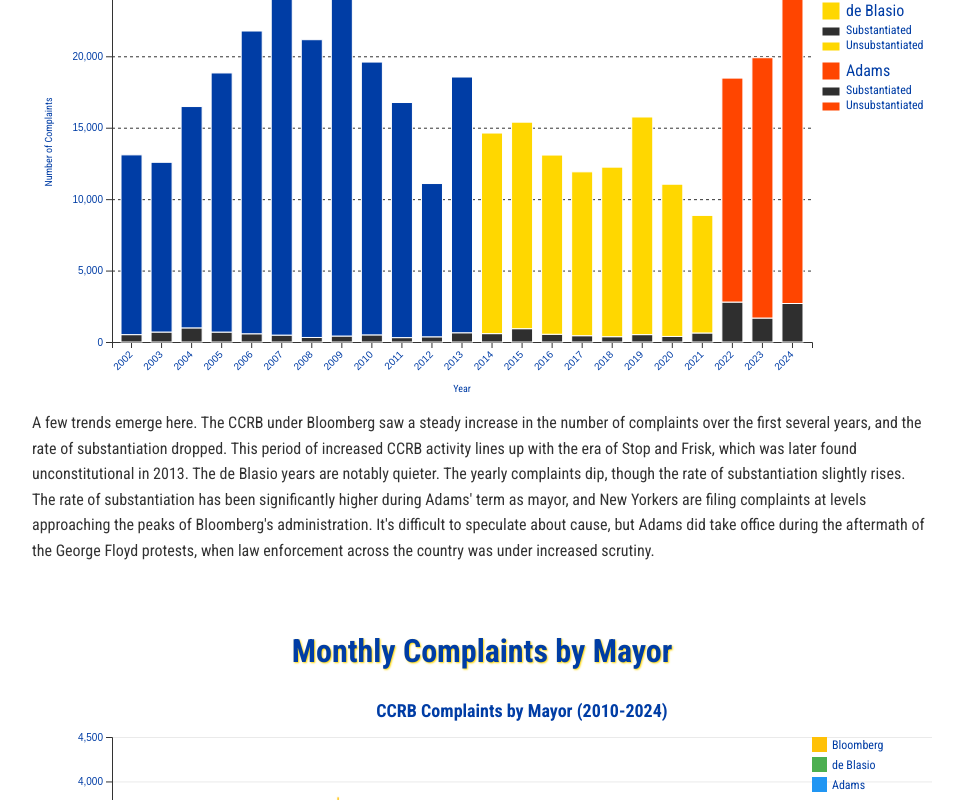
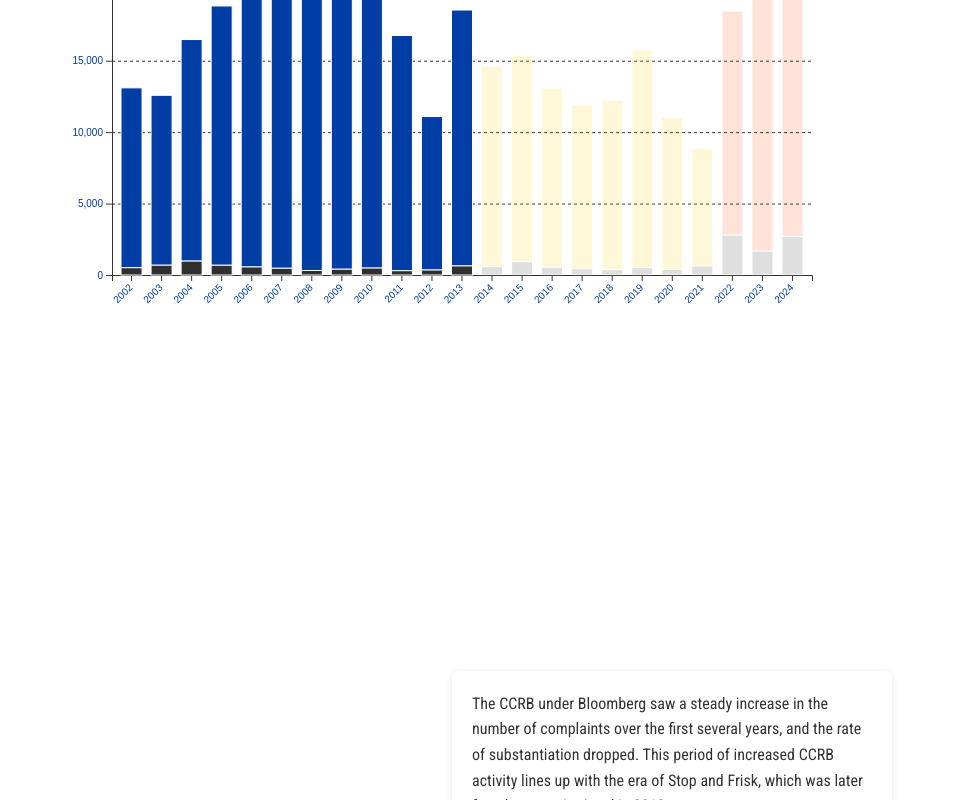
Before and after one commit to thomagin/Fagin_CCRB, a plain HTML site: page index.html in a window 1280 px wide. Shown: the part 4779-5579 px from the top of the page, without its empty margins (158-1113 px from the left). Drawn offline with nearby package versions, Linux system fonts and the light colour scheme; animation ran at ten frames a second.

Commit message:
modified:   index.html 	modified:   main.js 	modified:   style.css

```diff
--- a/index.html
+++ b/index.html
@@ -64,16 +64,31 @@
 </div>
 
 
-    <!-- Section 8.5: Yearly Complaints Analysis -->
-    <div class="section" id="yearly-complaints">
-        <h2 class="license-plate">Year-by-Year CCRB Complaints</h2>
-        <p>Here's a breakdown of the complaints by year. We can see how police oversight changed over time under each administration going back to Bloomberg.</p>
-        <div id="yearly-complaints-chart"></div>
-        <p>A few trends emerge here. The CCRB under Bloomberg saw a steady increase in the number of complaints over the first several years, and the rate of substantiation dropped. This period of increased CCRB activity lines up with the era of Stop and Frisk, which was later found unconstitutional in 2013.
-            The de Blasio years are notably quieter. The yearly complaints dip, though the rate of substantiation slightly rises.
-            The rate of substantiation has been significantly higher during Adams' term as mayor, and New Yorkers are filing complaints at levels approaching the peaks of Bloomberg's administration. It's difficult to speculate about cause, but Adams did take office during the aftermath of the George Floyd protests, when law enforcement across the country was under increased scrutiny.
-        </p>
+<div class="section" id="yearly-complaints">
+    <h2 class="license-plate">Year-by-Year CCRB Complaints</h2>
+    <div class="yearly-scroll-container">
+        <!-- The chart will be sticky -->
+        <div id="yearly-complaints-chart" class="sticky-chart"></div>
+        <!-- Annotations will appear as we scroll -->
+        <div class="annotations">
+            <div class="annotation-section" id="bloomberg-section">
+                <div class="annotation-text">
+                    <p>The CCRB under Bloomberg saw a steady increase in the number of complaints over the first several years, and the rate of substantiation dropped. This period of increased CCRB activity lines up with the era of Stop and Frisk, which was later found unconstitutional in 2013.</p>
+                </div>
+            </div>
+            <div class="annotation-section" id="deblasio-section">
+                <div class="annotation-text">
+                    <p>The de Blasio years are notably quieter. The yearly complaints dip, though the rate of substantiation slightly rises. Notably, Eric Garner was killed by a police officer in 2014.</p>
+                </div>
+            </div>
+            <div class="annotation-section" id="adams-section">
+                <div class="annotation-text">
+                    <p>The rate of substantiation has been significantly higher during Adams' term as mayor, and New Yorkers are filing complaints at levels approaching the peaks of Bloomberg's administration. It's difficult to speculate about cause, but Adams did take office in the aftermath of the George Floyd protests in 2020, when law enforcement across the country was under increased scrutiny.</p>
+                </div>
+            </div>
+        </div>
     </div>
+</div>
 
      <!-- Section 6: Monthly Cases Histogram -->
      <div class="section" id="monthly-histogram">
--- a/main.js
+++ b/main.js
@@ -1722,6 +1722,14 @@ const yearlyMargin = { top: 40, right: 120, bottom: 60, left: 80 };
 const yearlyWidth = 900 - yearlyMargin.left - yearlyMargin.right;
 const yearlyHeight = 500 - yearlyMargin.top - yearlyMargin.bottom;
 
+// Create tooltip first (outside the data loading)
+const yearlyTooltip = d3.select("body")
+    .append("div")
+    .attr("class", "tooltip")
+    .style("opacity", 0)
+    .style("z-index", "9999")  // Ensure tooltip is always on top
+    .style("pointer-events", "none");
+
 // Create SVG container
 const yearlySvg = d3.select("#yearly-complaints-chart")
     .append("svg")
@@ -1796,28 +1804,6 @@ d3.json('https://raw.githubusercontent.com/thomagin/Fagin_CCRB/main/data/yearmay
             .tickFormat(d3.format(","))
             .ticks(8));
 
-    // Add labels
-    yearlySvg.append("text")
-        .attr("class", "axis-label")
-        .attr("x", yearlyWidth / 2)
-        .attr("y", yearlyHeight + 50)
-        .style("text-anchor", "middle")
-        .text("Year");
-
-    yearlySvg.append("text")
-        .attr("class", "axis-label")
-        .attr("transform", "rotate(-90)")
-        .attr("x", -yearlyHeight / 2)
-        .attr("y", -60)
-        .style("text-anchor", "middle")
-        .text("Number of Complaints");
-
-    // Create tooltip
-    const yearlyTooltip = d3.select("body")
-        .append("div")
-        .attr("class", "tooltip")
-        .style("opacity", 0);
-
     // Add stacked bars
     const yearlyBarGroups = yearlySvg.selectAll(".bar-group")
         .data(yearlyFlatData)
@@ -1852,7 +1838,6 @@ d3.json('https://raw.githubusercontent.com/thomagin/Fagin_CCRB/main/data/yearmay
             const substantiationRate = (parentData.substantiated / parentData.total * 100).toFixed(1);
 
             d3.select(this)
-                .style("opacity", 0.8)
                 .style("stroke-width", 2);
 
             yearlyTooltip.transition()
@@ -1870,7 +1855,6 @@ d3.json('https://raw.githubusercontent.com/thomagin/Fagin_CCRB/main/data/yearmay
         })
         .on("mouseout", function() {
             d3.select(this)
-                .style("opacity", 1)
                 .style("stroke-width", 1);
 
             yearlyTooltip.transition()
@@ -1878,53 +1862,62 @@ d3.json('https://raw.githubusercontent.com/thomagin/Fagin_CCRB/main/data/yearmay
                 .style("opacity", 0);
         });
 
-    // Add legend
-    const yearlyLegend = yearlySvg.append("g")
-        .attr("class", "legend")
-        .attr("transform", `translate(${yearlyWidth + 10}, 0)`);
-
-    Object.entries(yearlyMayorColors).forEach(([mayor, color], i) => {
-        const legendGroup = yearlyLegend.append("g")
-            .attr("transform", `translate(0, ${i * 60})`);
-
-        legendGroup.append("rect")
-            .attr("width", 18)
-            .attr("height", 18)
-            .style("fill", color)
-            .style("stroke", "white");
-
-        legendGroup.append("text")
-            .attr("x", 24)
-            .attr("y", 14)
-            .text(mayor);
-
-        // Add substantiated indicator
-        legendGroup.append("rect")
-            .attr("width", 18)
-            .attr("height", 9)
-            .attr("y", 25)
-            .style("fill", "#2F2F2F")
-            .style("stroke", "white");
-
-        legendGroup.append("text")
-            .attr("x", 24)
-            .attr("y", 32)
-            .style("font-size", "12px")
-            .text("Substantiated");
-
-        // Add unsubstantiated indicator
-        legendGroup.append("rect")
-            .attr("width", 18)
-            .attr("height", 9)
-            .attr("y", 40)
-            .style("fill", color)
-            .style("stroke", "white");
-
-        legendGroup.append("text")
-            .attr("x", 24)
-            .attr("y", 47)
-            .style("font-size", "12px")
-            .text("Unsubstantiated");
+    // Function to handle mayor focus - now inside the data loading scope
+    function focusMayor(mayor) {
+        const yearRanges = {
+            'Bloomberg': [2002, 2013],
+            'de Blasio': [2014, 2021],
+            'Adams': [2022, 2024]
+        };
+
+        const range = yearRanges[mayor];
+
+        yearlyBarGroups.selectAll("rect")
+            .transition()
+            .duration(500)
+            .style("opacity", function(d) {
+                const parentData = d3.select(this.parentNode).datum();
+                return (parentData.year >= range[0] && parentData.year <= range[1]) ? 1 : 0.15;
+            });
+
+        console.log('Focusing mayor:', mayor);
+        console.log('Year range:', range);
+    }
+
+    // Set up intersection observer - now inside the data loading scope
+    const observerOptions = {
+        root: null,
+        rootMargin: '-40% 0px -40% 0px',
+        threshold: [0, 0.2, 0.4, 0.6, 0.8, 1]
+    };
+
+    const observer = new IntersectionObserver((entries) => {
+        entries.forEach(entry => {
+            const section = entry.target;
+            const textElement = section.querySelector('.annotation-text');
+
+            if (entry.isIntersecting) {
+                textElement.classList.add('active');
+
+                if (section.id === 'bloomberg-section') {
+                    console.log('Focusing Bloomberg');
+                    focusMayor('Bloomberg');
+                } else if (section.id === 'deblasio-section') {
+                    console.log('Focusing de Blasio');
+                    focusMayor('de Blasio');
+                } else if (section.id === 'adams-section') {
+                    console.log('Focusing Adams');
+                    focusMayor('Adams');
+                }
+            } else {
+                textElement.classList.remove('active');
+            }
+        });
+    }, observerOptions);
+
+    // Start observing
+    document.querySelectorAll('.annotation-section').forEach(section => {
+        observer.observe(section);
     });
 });
 
--- a/style.css
+++ b/style.css
@@ -589,3 +589,80 @@ svg text {
         gap: 1rem;
     }
 }
+
+
+/*ANNOTATIONS FOR YEARLY CHART*/
+
+/* Yearly Complaints Specific Styling */
+
+
+#yearly-complaints-chart.sticky-chart {
+    position: sticky;
+    top: 50px;
+    z-index: 1;
+    background: white;
+    margin-bottom: 20px;
+}
+
+
+.annotation-text {
+    max-width: 400px;
+    background: rgba(255, 255, 255, 0.95);
+    padding: 20px;
+    border-radius: 8px;
+    box-shadow: 0 2px 8px rgba(0, 0, 0, 0.1);
+    opacity: 0;
+    transform: translateY(20px);
+    transition: all 0.5s ease;
+}
+
+.annotation-text.active {
+    opacity: 1;
+    transform: translateY(0);
+}
+
+.yearly-scroll-container {
+    position: relative;
+    min-height: 200vh;
+}
+
+.sticky-chart {
+    position: sticky;
+    top: 50px;
+    z-index: 1;
+    background: white;
+}
+
+.annotations {
+    position: relative;
+    z-index: 2;
+}
+
+.tooltip {
+    z-index: 9999;
+    pointer-events: none;
+    background: white;
+    padding: 10px;
+    border: 1px solid #ccc;
+    border-radius: 4px;
+    box-shadow: 0 2px 4px rgba(0,0,0,0.1);
+}
+
+.annotation-section {
+    height: 100vh;
+    display: flex;
+    align-items: center;
+    padding: 0 40px;
+}
+
+/* Bloomberg section stays on the right */
+#bloomberg-section {
+    justify-content: flex-end;
+}
+
+/* de Blasio and Adams sections go to the left */
+#deblasio-section, #adams-section {
+    justify-content: flex-start;
+}
+
+/* LINE CHART ANNOTATIONS */
```
